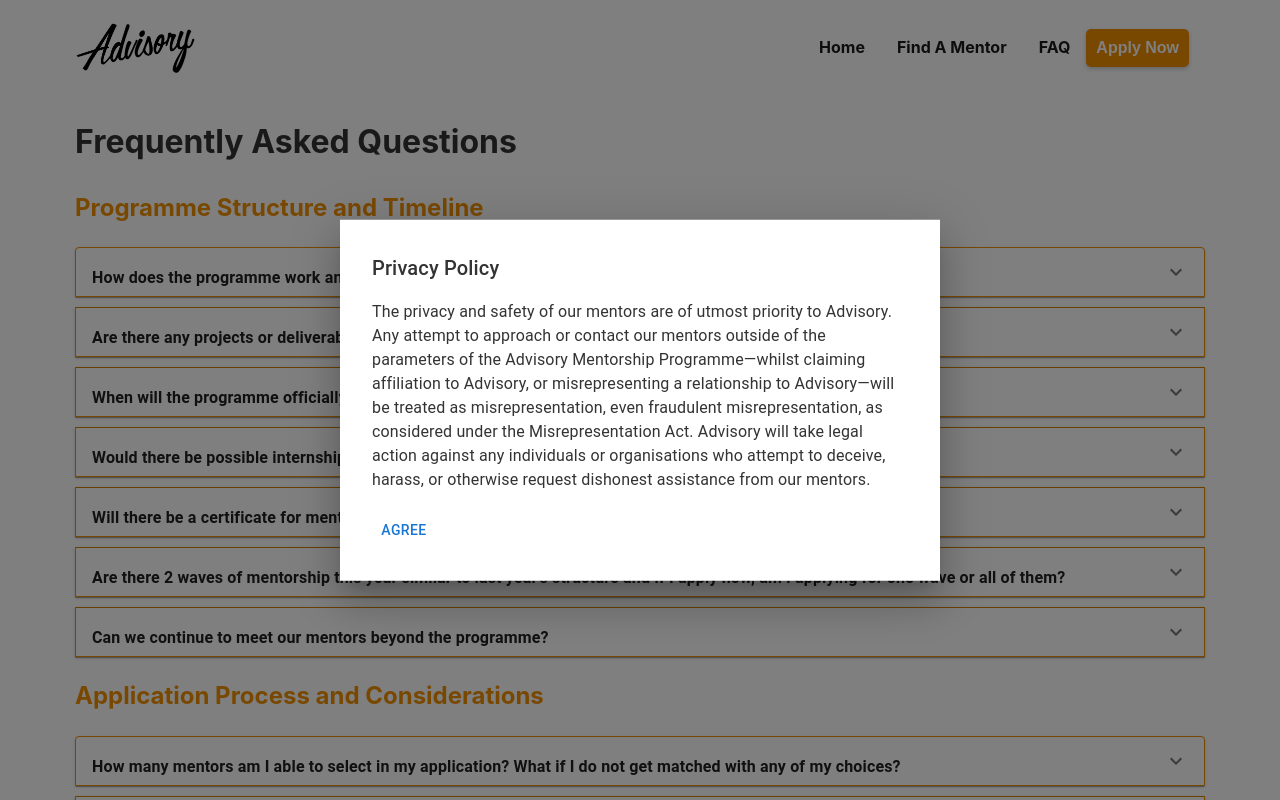
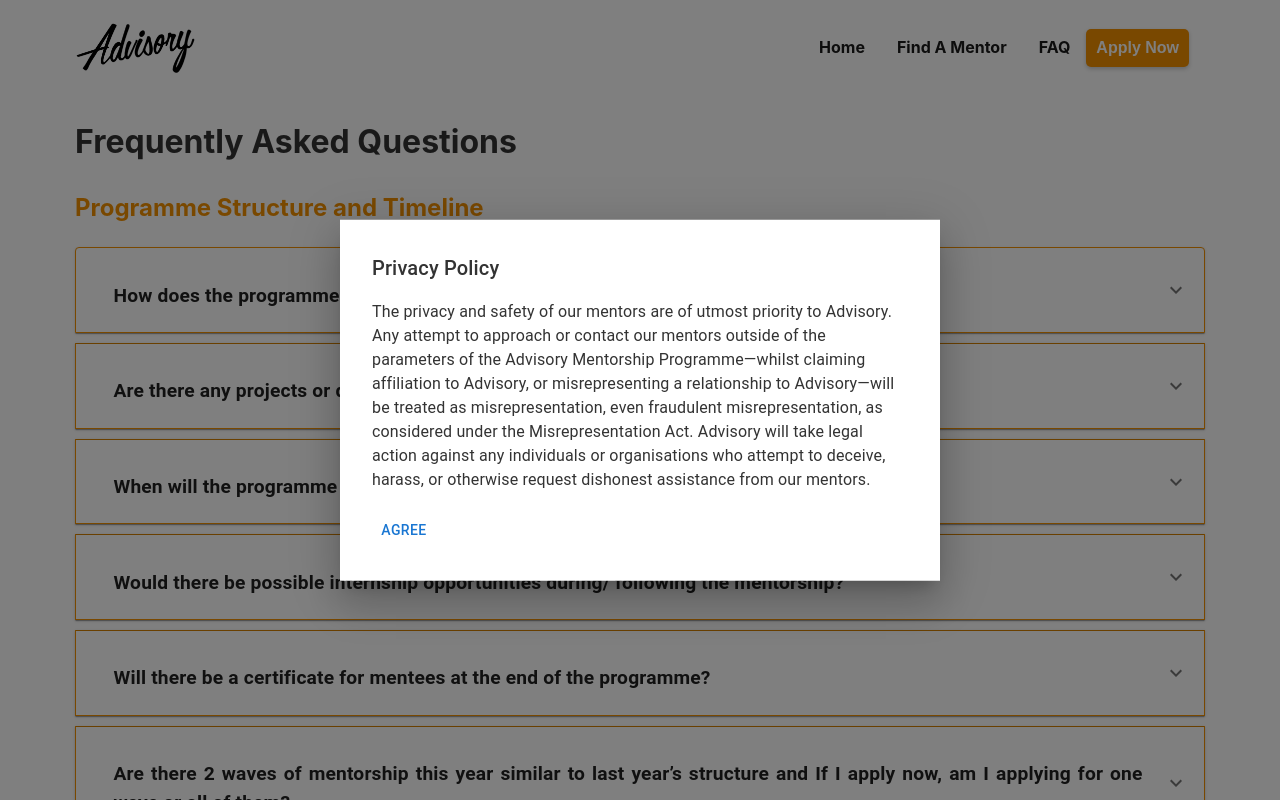
Before and after one commit to AdvisorySG/mentorship-page, a Next.js app: page /faq in a window 1280 px wide. Shown: the top 800 px of the page. Built offline with nearby package versions, Linux system fonts and the light colour scheme.

Commit message:
adjust width on faq

```diff
--- a/pages/faq.tsx
+++ b/pages/faq.tsx
@@ -179,12 +179,26 @@ const App = () => {
               aria-controls="panel1a-content"
               id="panel1a-header"
             >
-              <Typography>
+              <Typography
+                style={{
+                  fontSize: "1.2rem",
+                  textAlign: "justify",
+                  padding: "2%",
+                }}
+              >
                 <b>{question}</b>
               </Typography>
             </AccordionSummary>
             <AccordionDetails>
-              <Typography>{answer}</Typography>
+              <Typography
+                style={{
+                  fontSize: "1.2rem",
+                  textAlign: "justify",
+                  padding: "2%",
+                }}
+              >
+                {answer}
+              </Typography>
             </AccordionDetails>
           </StyledAccordion>
         ))}
@@ -200,12 +214,26 @@ const App = () => {
                 aria-controls="panel1a-content"
                 id="panel1a-header"
               >
-                <Typography>
+                <Typography
+                  style={{
+                    fontSize: "1.2rem",
+                    textAlign: "justify",
+                    padding: "2%",
+                  }}
+                >
                   <b>{question}</b>
                 </Typography>
               </AccordionSummary>
               <AccordionDetails>
-                <Typography>{answer}</Typography>
+                <Typography
+                  style={{
+                    fontSize: "1.2rem",
+                    textAlign: "justify",
+                    padding: "2%",
+                  }}
+                >
+                  {answer}
+                </Typography>
               </AccordionDetails>
             </StyledAccordion>
           ))}
```
Also changed, not shown: 1 other file (tests, documents, lock files or other folders).
